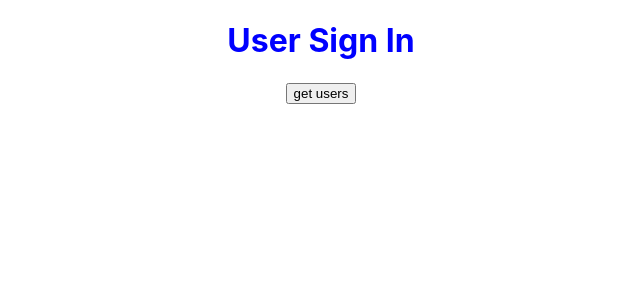
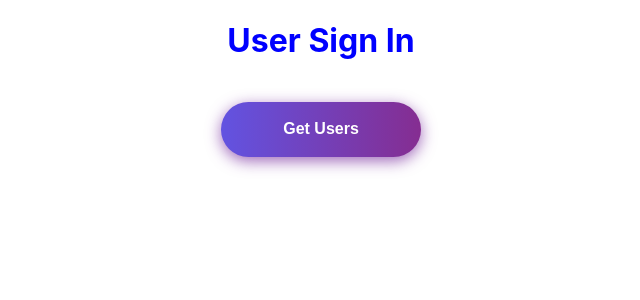
Before and after one commit to SharayahDesigns/Crud2, a React (Create React App) app: page / in a window 1280 px wide. Shown: the top 300 px of the page, without its empty margins (319-959 px from the left). Built offline with nearby package versions, Linux system fonts and the light colour scheme.

Commit message:
boom boom

```diff
--- a/src/App.css
+++ b/src/App.css
@@ -44,3 +44,39 @@ box-shadow: rgba(0, 0, 0, 0.35) 0px 5px 15px;
 padding: 20px 50px;
 margin: 100px 180px;
 }
+button {
+ margin: 10px;
+text-align: center;
+
+}
+.getusers {
+color: white;
+width: 200px;
+    font-size: 16px;
+    font-weight: 600;
+    color: #fff;
+    cursor: pointer;
+    margin: 20px;
+    height: 55px;
+    text-align:center;
+    border: none;
+    background-size: 300% 100%;
+border-radius: 50px;
+    moz-transition: all .4s ease-in-out;
+    -o-transition: all .4s ease-in-out;
+    -webkit-transition: all .4s ease-in-out;
+    transition: all .4s ease-in-out;
+
+background-image: linear-gradient(to right, #6253e1, #852D91, #A3A1FF, #F24645);
+    box-shadow: 0 4px 15px 0 rgba(126, 52, 161, 0.75);
+
+
+}
+.getusers:hover {
+ background-position: 100% 0;
+    moz-transition: all .4s ease-in-out;
+    -o-transition: all .4s ease-in-out;
+    -webkit-transition: all .4s ease-in-out;
+    transition: all .4s ease-in-out;
+
+}
--- a/src/App.js
+++ b/src/App.js
@@ -44,7 +44,7 @@ function App() {
     <div className="App">
       <h1 className='title'>User Sign In</h1>
 
-      <button disabled={loading} onClick={getUsers}>{loading ? 'loading' : 'get users'}</button>
+      <button className='getusers' disabled={loading} onClick={getUsers}>{loading ? 'loading' : 'Get Users'}</button>
       {/* <div>{users.map((u) => <User email={u.email} first_name={u.first_name}/>)} </div> */}
 
       {/* this is the cleaner version */}
```
